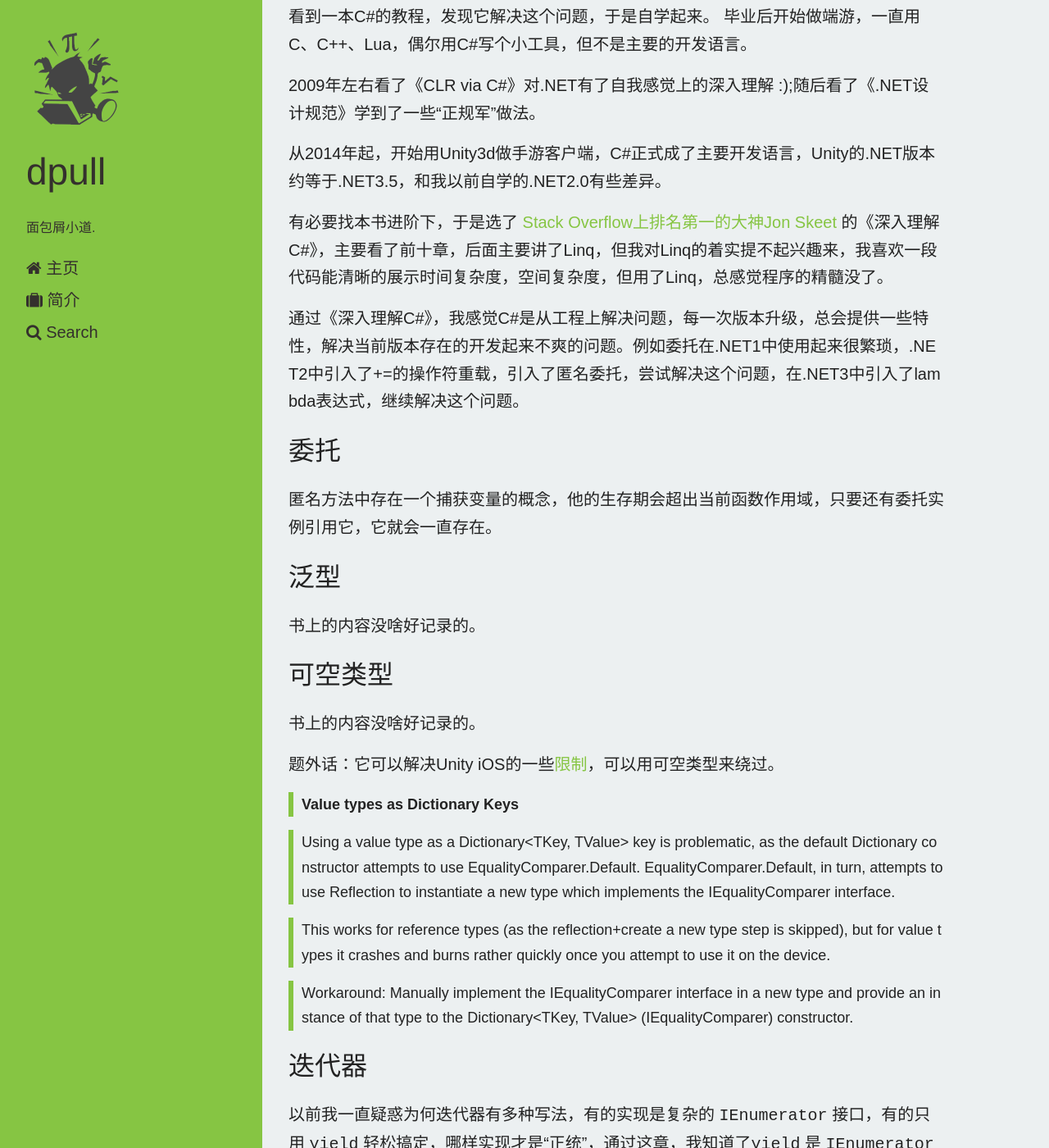
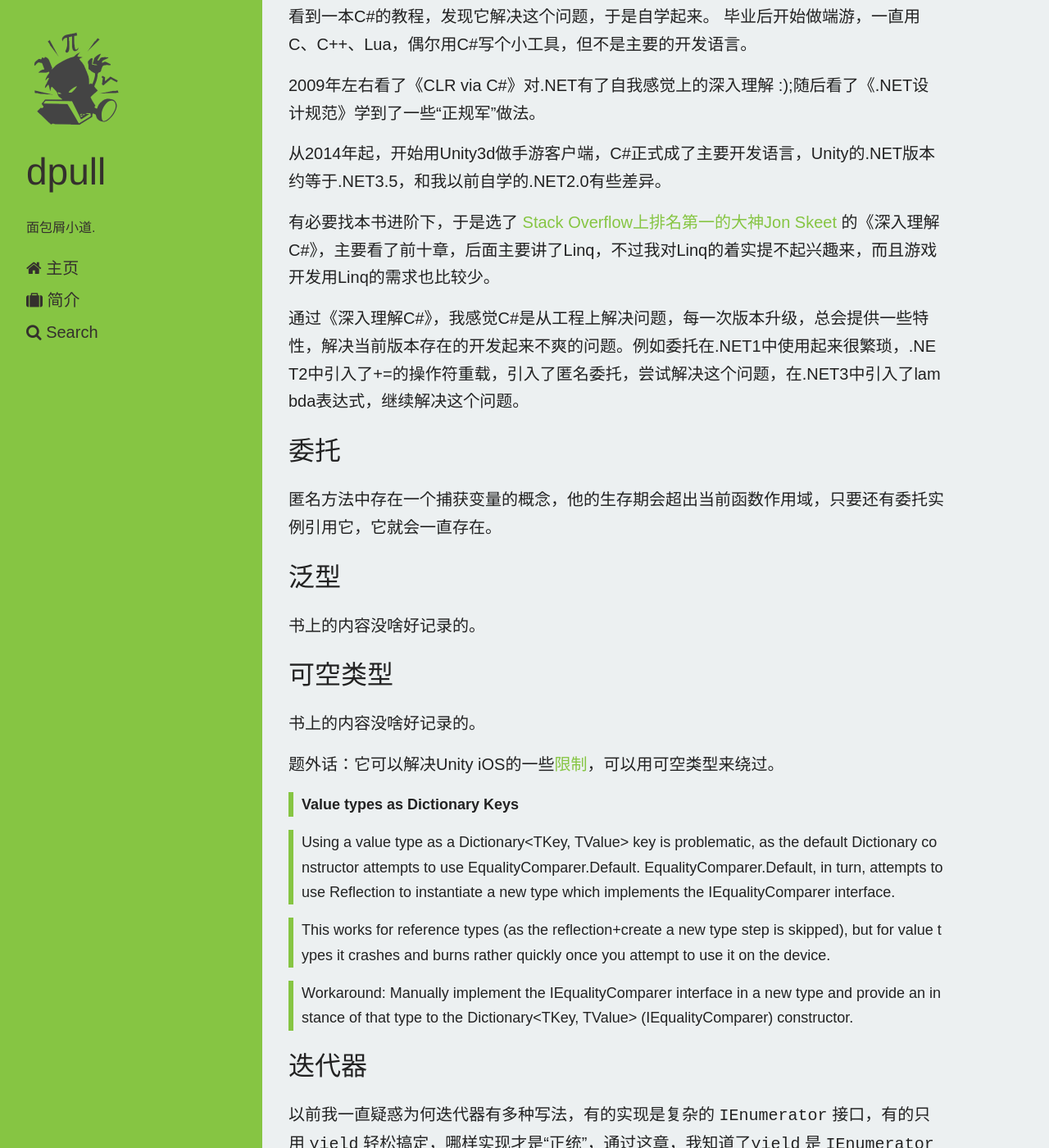
Before and after one commit to dpull/dpull.github.io, a Jekyll site: the page built from _posts/program/2015-04-01-note_csharp_in_depth.md, in a window 1280 px wide and 1400 px high, scrolled down 252 px. Shown: the whole window at 82% size. Built offline with Jekyll 4.4.1, drawn with Linux system fonts in a browser that asks for light colours; nearby versions of some CDN libraries; Markdown is read by kramdown in place of the engine named in the settings; comment, search, counter and statistics services are not loaded; some of the changed text lies outside the part shown.

Commit message:
语句通顺

```diff
--- a/_posts/program/2015-04-01-note_csharp_in_depth.md
+++ b/_posts/program/2015-04-01-note_csharp_in_depth.md
@@ -12,7 +12,7 @@
 
 从2014年起，开始用Unity3d做手游客户端，C#正式成了主要开发语言，Unity的.NET版本约等于.NET3.5，和我以前自学的.NET2.0有些差异。
 
-有必要找本书进阶下，于是选了 [Stack Overflow上排名第一的大神Jon Skeet](http://meta.stackexchange.com/questions/9134/jon-skeet-facts) 的《深入理解C#》，主要看了前十章，后面主要讲了Linq，但我对Linq的着实提不起兴趣来，我喜欢一段代码能清晰的展示时间复杂度，空间复杂度，但用了Linq，总感觉程序的精髓没了。
+有必要找本书进阶下，于是选了 [Stack Overflow上排名第一的大神Jon Skeet](http://meta.stackexchange.com/questions/9134/jon-skeet-facts) 的《深入理解C#》，主要看了前十章，后面主要讲了Linq，不过我对Linq的着实提不起兴趣来，而且游戏开发用Linq的需求也比较少。
 
 通过《深入理解C#》，我感觉C#是从工程上解决问题，每一次版本升级，总会提供一些特性，解决当前版本存在的开发起来不爽的问题。例如委托在.NET1中使用起来很繁琐，.NET2中引入了+=的操作符重载，引入了匿名委托，尝试解决这个问题，在.NET3中引入了lambda表达式，继续解决这个问题。
 
@@ -42,12 +42,12 @@
 
 
 ## 隐式类型的局部变量 ##
-书上的内容没啥好记录的。其实就是var，unity的mono支持的。
+书上的内容没啥好记录的。
 
 ## 扩展方法 ##
 书上的内容没啥好记录的。
 
-## 有趣的小知识点 ##
+## 有趣的知识点 ##
 
 * **??** 操作符： 我以前不常用它，可以简化判空赋默认值操作。`if (tom == null) tom = lucy;` 可以写为 `tom = tom ?? lucy;`
 * **::** 操作符： 可用于using 重命名某个命名空间后，获取里面的类型。
```
